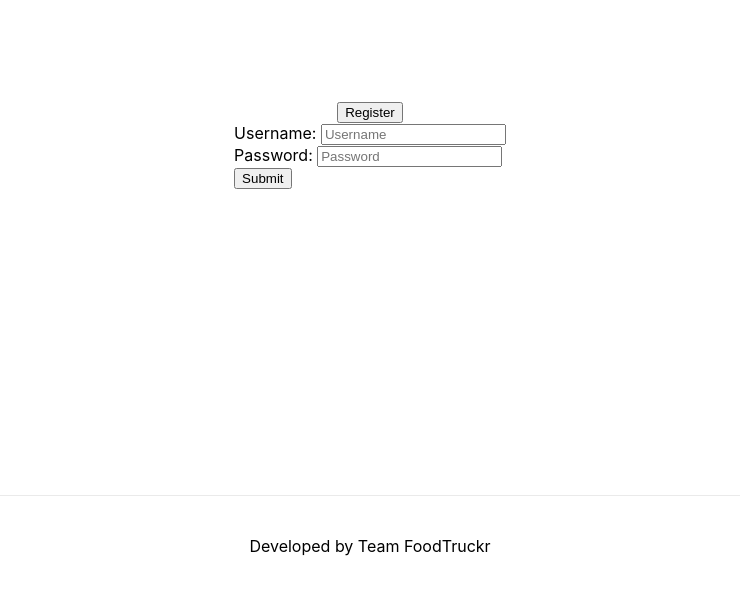
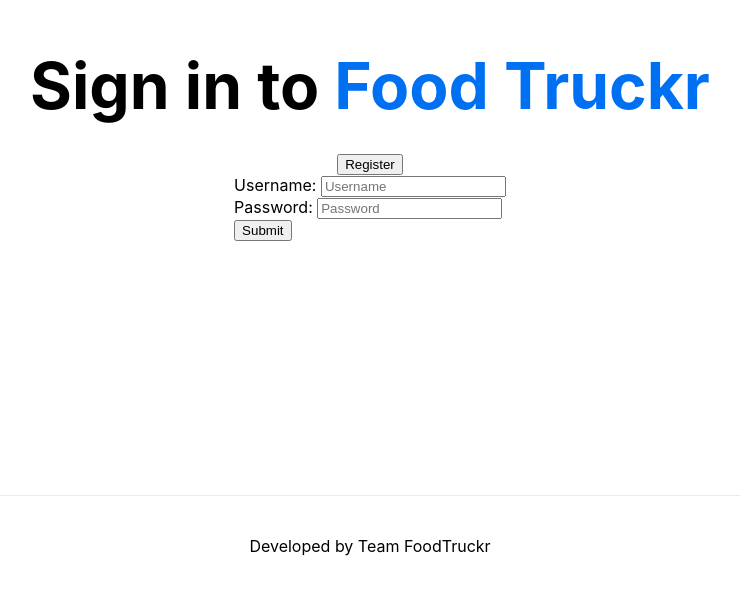
Before and after one commit to build-food-truckr/front-end, a Next.js app: page /register in a window 1280 px wide. Shown: the part 205-800 px from the top of the page, without its empty margins (270-1010 px from the left). Built offline with nearby package versions, Linux system fonts and the light colour scheme.

Commit message:
changed header

```diff
--- a/pages/register.js
+++ b/pages/register.js
@@ -30,6 +30,10 @@
       </Head>
 
       <main>
+        <h1 className="title">
+          {loginForm?<>Sign in to</>:<>Join</>} <a href="#">Food Truckr</a>
+        </h1>
+        <p></p>
         <button onClick={()=>setLoginForm(!loginForm)}>{loginForm?<>Register</>:<>Login</>}</button>
         {loginForm?<LoginForm loginFunction={processLoginFunction} />:<UserForm isEditing={false} addUserFunction={addUserFunction} />}
       </main>
```
